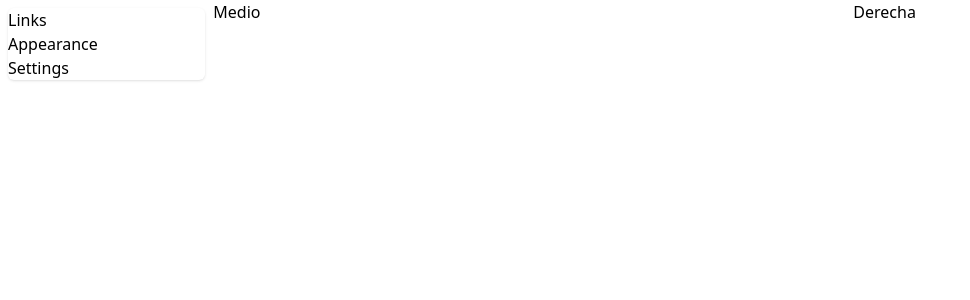
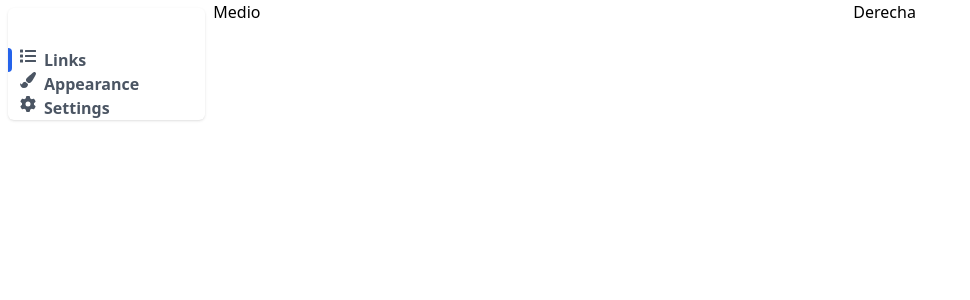
Before and after one commit to UndeadDevz/project-linkz-client, a React (Vite) app: page /editor in a window 1280 px wide. Shown: the top 300 px of the page, without its empty margins (0-970 px from the left). Built offline with nearby package versions, Linux system fonts and the light colour scheme.

Commit message:
menu izquierda

```diff
--- a/src/editor/sideBar/SideBar.tsx
+++ b/src/editor/sideBar/SideBar.tsx
@@ -1,9 +1,56 @@
+import { useState } from "react";
+import { FaList } from "react-icons/fa";
+import { FaPaintBrush } from "react-icons/fa";
+import { FaGear } from "react-icons/fa6";
+
 export const SideBar = () => {
+  const listItems: { name: string; label: string; icon: any }[] = [
+    {
+      name: "links",
+      label: "Links",
+      icon: <FaList />
+    },
+    {
+      name: "appearance",
+      label: "Appearance",
+      icon: <FaPaintBrush />
+    },
+    {
+      name: "settings",
+      label: "Settings",
+      icon: <FaGear />
+    }
+  ];
+
+  const [selected, setSelected] = useState("links");
+
+  const handleSelect = (name: string) => {
+    setSelected(name);
+  };
+
   return (
     <div className='w-full shadow rounded-md'>
-      <div>Links</div>
-      <div>Appearance</div>
-      <div>Settings</div>
+      <div className='h-10'></div>
+      {listItems.map((item) => {
+        return (
+          <div
+            onClick={() => handleSelect(item.name)}
+            className={`cursor-pointer flex flex-row gap-2 text-base font-semibold text-gray-600 ${
+              selected === item.name && "text-blue-600"
+            }`}
+          >
+            <div
+              className={`${
+                selected === item.name && "bg-blue-600"
+              } rounded-r-md w-1`}
+            ></div>
+            <div className='flex h-full items-center justify-center'>
+              {item.icon}
+            </div>
+            {item.label}
+          </div>
+        );
+      })}
     </div>
   );
 };
```
